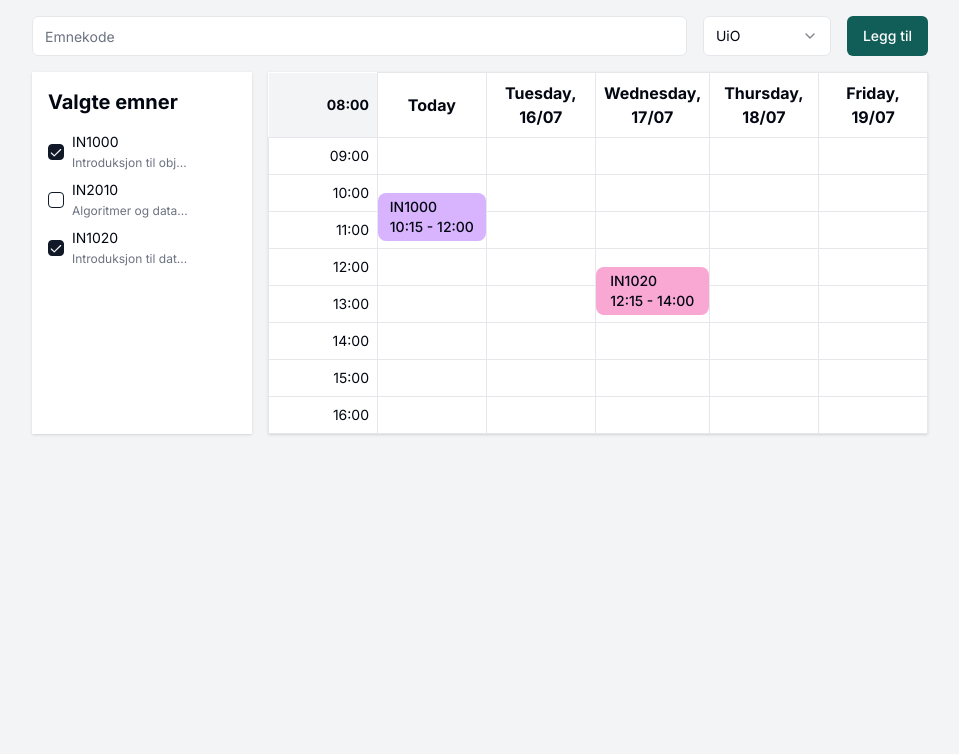
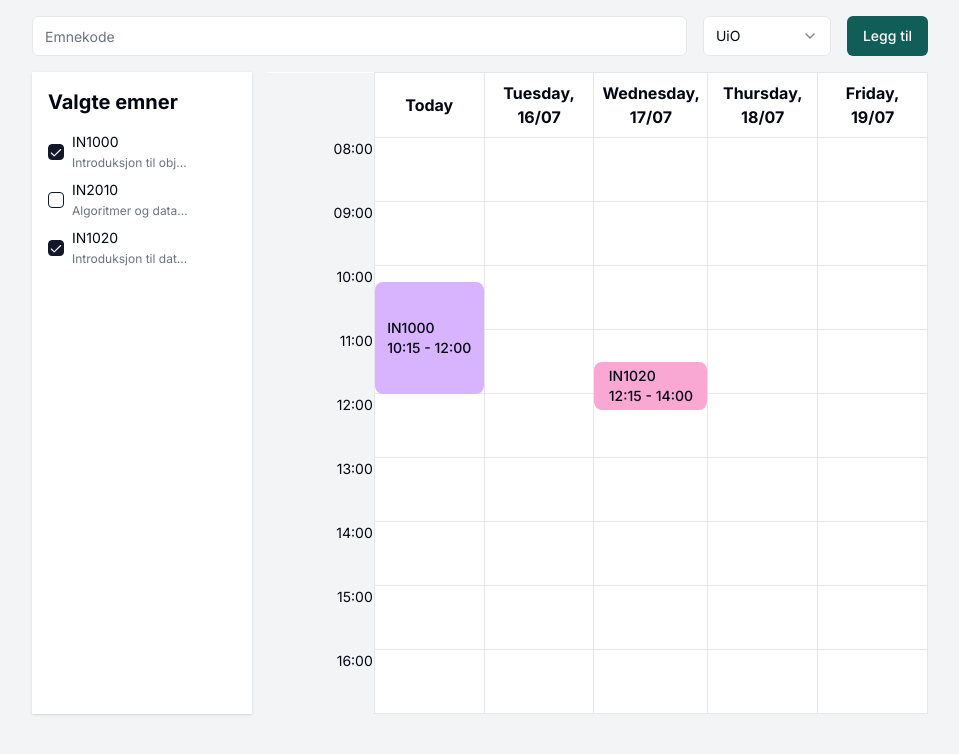
Before and after one commit to halvornj/Emneplanleggeren, a Next.js app in the folder emneplanleggeren/: page / in a window 1280 px wide. Shown: the top 754 px of the page, without its empty margins (160-1119 px from the left). Built offline with nearby package versions, Linux system fonts and the light colour scheme.

Commit message:
table/planner is set up
todo programmatically simply determine the start time

```diff
--- a/emneplanleggeren/src/app/page.tsx
+++ b/emneplanleggeren/src/app/page.tsx
@@ -62,34 +62,64 @@ export default function Home() {
             </div>
           </div>
         </div>
-        <div className="w-3/4 bg-white rounded shadow">
+        <div className="w-3/4 bg-white rounded">
           <div className="overflow-x-auto">
-            <table className="min-w-full border-collapse table-fixed ">
+            <table className="min-w-full border-collapse table-fixed [&_td]:h-16">
               <thead>
                 <tr>
-                  <th className="w-1/6 p-2 text-right text-sm bg-gray-100 border-none">
-                    08:00
+                  <th
+                    scope="col"
+                    className="w-1/10 p-0 text-right text-sm bg-gray-100 font-normal border-none"
+                  ></th>
+                  <th scope="col" className="w-1/6 p-2 border">
+                    Today
                   </th>
-                  <th className="w-1/6 p-2 border">Today</th>
-                  <th className="w-1/6 p-2 border">Tuesday, 16/07</th>
-                  <th className="w-1/6 p-2 border">Wednesday, 17/07</th>
-                  <th className="w-1/6 p-2 border">Thursday, 18/07</th>
-                  <th className="w-1/6 p-2 border">Friday, 19/07</th>
+                  <th scope="col" className="w-1/6 p-2 border">
+                    Tuesday, 16/07
+                  </th>
+                  <th scope="col" className="w-1/6 p-2 border">
+                    Wednesday, 17/07
+                  </th>
+                  <th scope="col" className="w-1/6 p-2 border">
+                    Thursday, 18/07
+                  </th>
+                  <th scope="col" className="w-1/6 p-2 border">
+                    Friday, 19/07
+                  </th>
                 </tr>
               </thead>
-              <tbody className="[&_td:nth-child(1)]:text-right text-sm">
+              <tbody
+                className="[&_td:nth-child(1)]:bg-gray-100
+                              [&_td:nth-child(1)]:text-right
+                              [&_td:nth-child(1)]:text-sm p-0
+                              [&_td:nth-child(1)]:align-top
+                              [&_td:nth-child(1)]:font-normal
+                              [&_td:nth-child(1)]:border-none
+                              "
+              >
                 <tr>
-                  <td className="p-2 border">09:00</td>
-                  <td className="p-2 border" />
+                  <td className="border">08:00</td>
+                  <td className="p-2 border">
+                    <div></div>
+                  </td>
                   <td className="p-2 border" />
                   <td className="p-2 border" />
                   <td className="p-2 border" />
                   <td className="p-2 border" />
                 </tr>
                 <tr>
-                  <td className="p-2 border">10:00</td>
+                  <td className="border">09:00</td>
+                  <td className="p-2 border"></td>
+                  <td className="p-2 border" />
+                  <td className="p-2 border" />
+                  <td className="p-2 border" />
+                  <td className="p-2 border" />
+                </tr>
+                <tr>
+                  <td className="border">10:00</td>
                   <td className="p-2 border relative">
-                    <div className="absolute top-1/2 left-0 w-full h-12 bg-purple-300 rounded-lg flex items-center justify-center">
+                    {/* an hour(60 mins) is 4rem. this means a 120 minute lecture is 8rem, and a standard 105-minute lecture is 8rem-25%. */}
+                    <div className="absolute top-1/4 left-0 w-full h-[calc(8rem-25%)] bg-purple-300 rounded-lg flex items-center justify-center">
                       <span className="text-sm font-medium">
                         IN1000
                         <br />
@@ -103,15 +133,7 @@ export default function Home() {
                   <td className="p-2 border" />
                 </tr>
                 <tr>
-                  <td className="p-2 border">11:00</td>
-                  <td className="p-2 border" />
-                  <td className="p-2 border" />
-                  <td className="p-2 border" />
-                  <td className="p-2 border" />
-                  <td className="p-2 border" />
-                </tr>
-                <tr>
-                  <td className="p-2 border">12:00</td>
+                  <td className="border">11:00</td>
                   <td className="p-2 border" />
                   <td className="p-2 border" />
                   <td className="p-2 border relative">
@@ -127,7 +149,7 @@ export default function Home() {
                   <td className="p-2 border" />
                 </tr>
                 <tr>
-                  <td className="p-2 border">13:00</td>
+                  <td className="border">12:00</td>
                   <td className="p-2 border" />
                   <td className="p-2 border" />
                   <td className="p-2 border" />
@@ -135,7 +157,7 @@ export default function Home() {
                   <td className="p-2 border" />
                 </tr>
                 <tr>
-                  <td className="p-2 border">14:00</td>
+                  <td className="border">13:00</td>
                   <td className="p-2 border" />
                   <td className="p-2 border" />
                   <td className="p-2 border" />
@@ -143,7 +165,7 @@ export default function Home() {
                   <td className="p-2 border" />
                 </tr>
                 <tr>
-                  <td className="p-2 border">15:00</td>
+                  <td className="border">14:00</td>
                   <td className="p-2 border" />
                   <td className="p-2 border" />
                   <td className="p-2 border" />
@@ -151,7 +173,15 @@ export default function Home() {
                   <td className="p-2 border" />
                 </tr>
                 <tr>
-                  <td className="p-2 border">16:00</td>
+                  <td className="border">15:00</td>
+                  <td className="p-2 border" />
+                  <td className="p-2 border" />
+                  <td className="p-2 border" />
+                  <td className="p-2 border" />
+                  <td className="p-2 border" />
+                </tr>
+                <tr>
+                  <td className="border">16:00</td>
                   <td className="p-2 border" />
                   <td className="p-2 border" />
                   <td className="p-2 border" />
```
